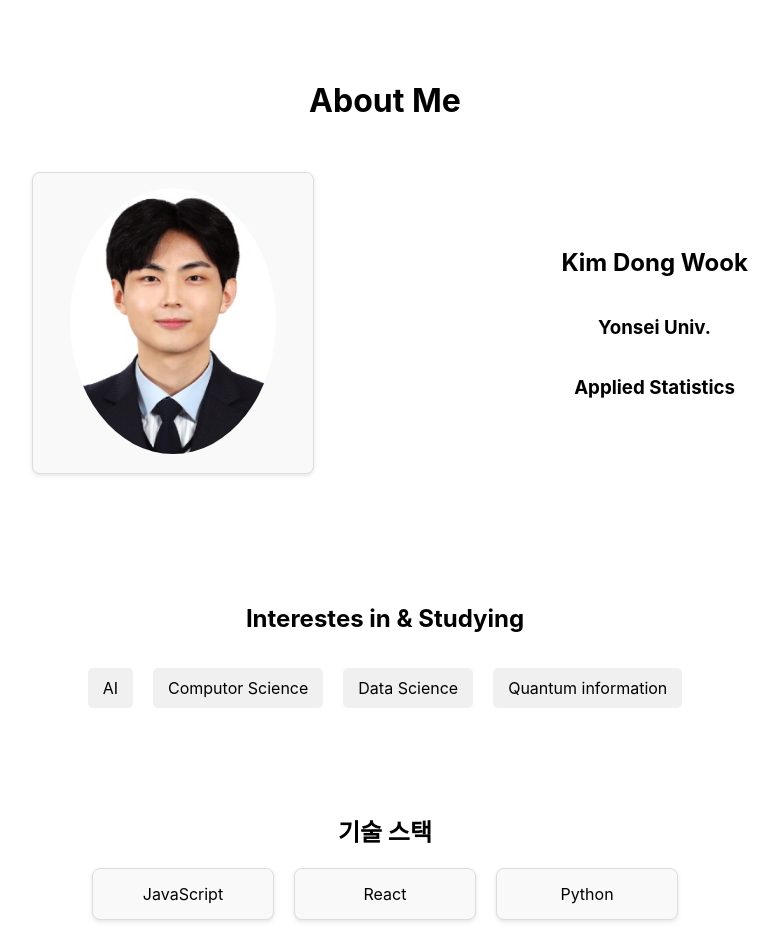
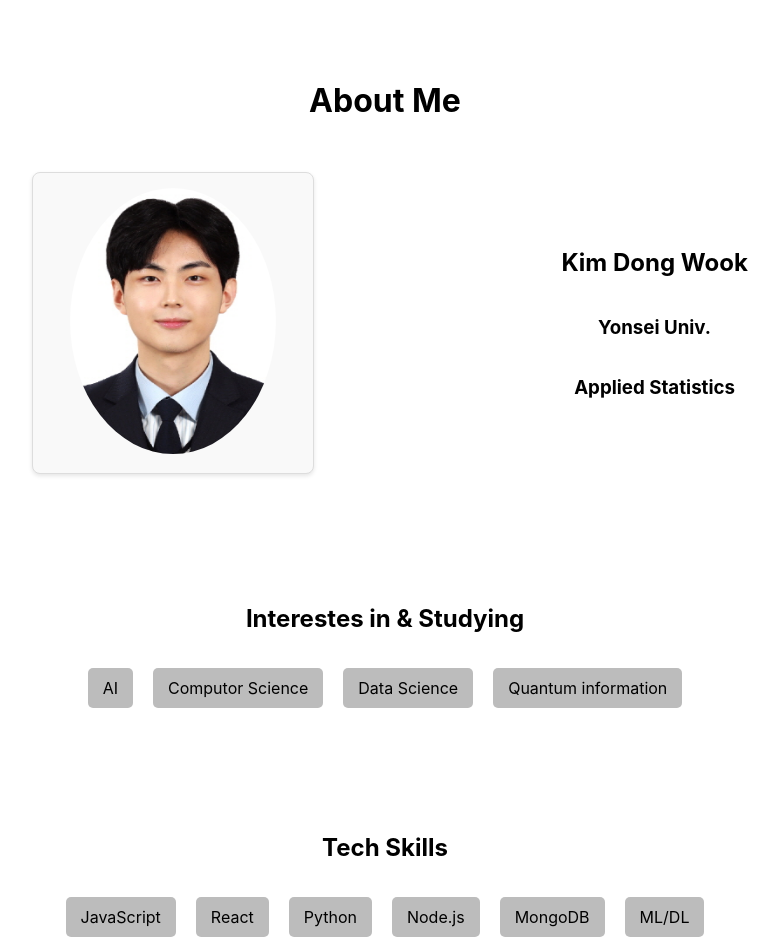
Before and after one commit to Dindb-dong/Dindb-dong.github.io, a React (Create React App) app: page / in a window 1280 px wide. Shown: the top 952 px of the page, without its empty margins (255-1034 px from the left). Built offline with nearby package versions, Linux system fonts and the light colour scheme.

Commit message:
add: Skills

```diff
--- a/src/Skills.css
+++ b/src/Skills.css
@@ -8,26 +8,24 @@
   margin-bottom: 10px;
 }
 
-.skill-cards {
-  display: flex;
-  flex-wrap: wrap;
-  justify-content: center;
+.skills ul {
+  list-style: none;
+  padding: 20px;
+  margin: 0;
 }
 
-.skill-cards .card {
-  background-color: #f9f9f9;
-  border: 1px solid #ddd;
-  border-radius: 8px;
-  padding: 15px;
-  margin: 10px;
-  width: 150px;
-  box-shadow: 0 2px 4px rgba(0, 0, 0, 0.1);
+.wrapper li {
+  display: inline-block;
+  margin: 5px 10px;
+  background-color: #bcbcbc;
+  padding: 10px 15px;
+  border-radius: 5px;
 }
 
 @media (max-width: 768px) {
-  .skill-cards .card {
-    width: 100px;
-    padding: 10px;
-    margin: 5px;
+  .wrapper li {
+    display: block;
+    margin: 15px auto;
+    width: 60%;
   }
 }
--- a/src/components/Skills.js
+++ b/src/components/Skills.js
@@ -4,12 +4,17 @@ import '../Skills.css';
 
 const Skills = () => (
   <section className="skills">
-    <h2>기술 스택</h2>
-    <div className="skill-cards">
-      <div className="card">JavaScript</div>
-      <div className="card">React</div>
-      <div className="card">Python</div>
-      {/* 추가 기술 항목들 */}
+    <div className='wrapper'>
+      <h2>Tech Skills</h2>
+        <ul>
+          <li>JavaScript</li>
+          <li>React</li>
+          <li>Python</li>
+          <li>Node.js</li>
+          <li>MongoDB</li>
+          <li>ML/DL</li>
+        {/* 추가 기술 항목들 */}
+      </ul>
     </div>
   </section>
 );
```
